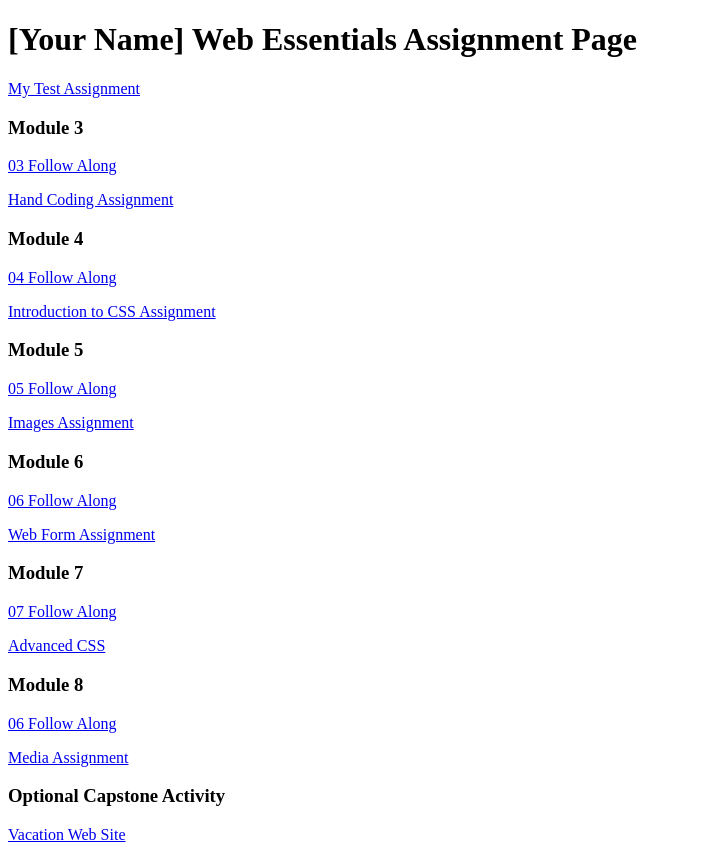
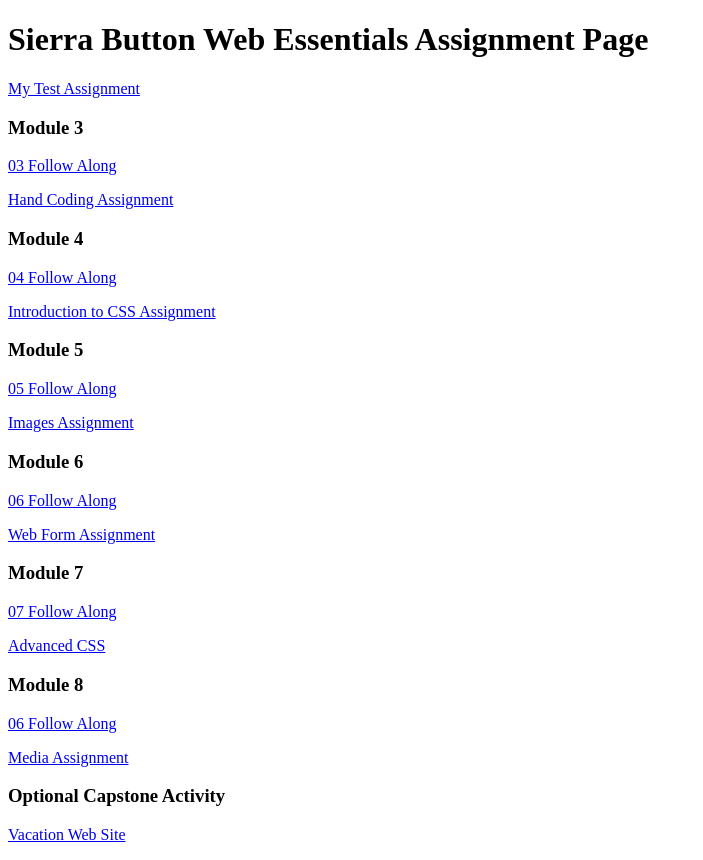
Before and after one commit to BTNSierra/Dwdd1600, a plain HTML site: page index.html in a window 1280 px wide. Shown: the whole page, without its empty margins (0-703 px from the left). Drawn offline with Linux system fonts and the light colour scheme.

Commit message:
Added my name

```diff
--- a/index.html
+++ b/index.html
@@ -6,7 +6,7 @@
 		<title>dwdd 1600 assignment list page</title>
 	</head>
 	<body>
-		<h1>[Your Name] Web Essentials Assignment Page</h1>
+		<h1> Sierra Button Web Essentials Assignment Page</h1>
 		<p><a href="01test">My Test Assignment</a></p>
 
 		<h3>Module 3</h3>
```
